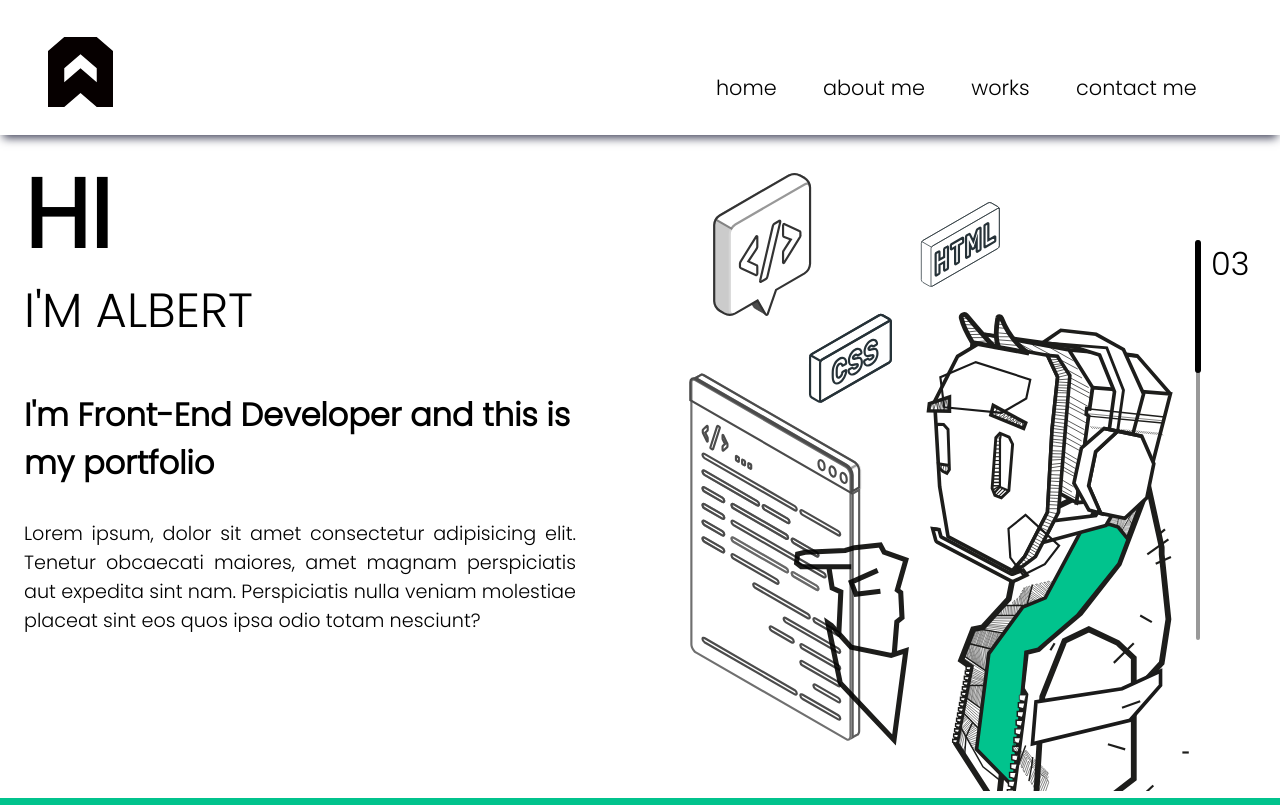
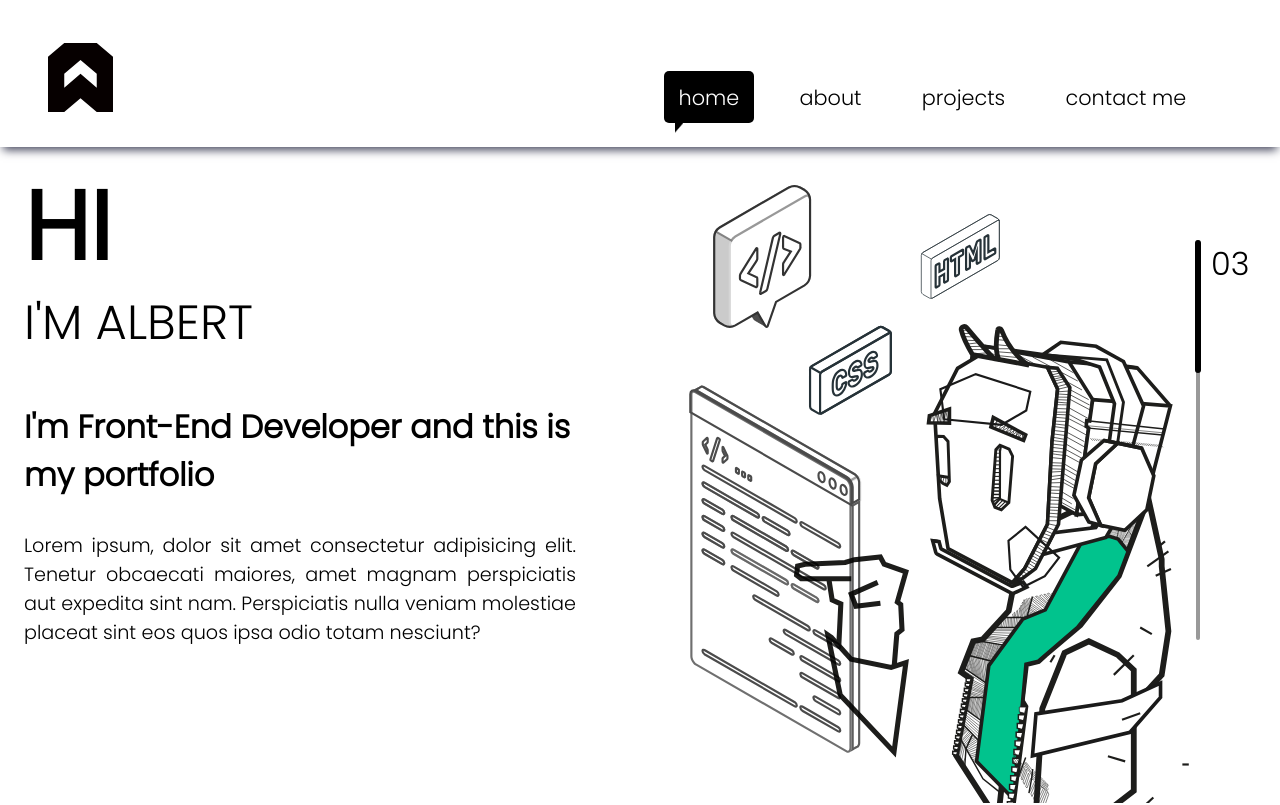
Before and after one commit to AlbertKep/akepski-portfolio, a React (Create React App) app: page / in a window 1280 px wide. Shown: the top 805 px of the page. Built offline with nearby package versions, Linux system fonts and the light colour scheme.

Commit message:
feat: After clicking on the navigation link, it takes you to the selected section. The active link has a changed background.

```diff
--- a/src/App.js
+++ b/src/App.js
@@ -7,40 +7,31 @@ import About from "./pages/about/About";
 import Home from "./pages/home/Home";
 import Projects from "./pages/projects/Projects";
 
-import { useRef, useEffect, useState } from "react";
+import { useRef, useState } from "react";
 
 const App = () => {
-  // const homeRef = useRef(null);
-  // const aboutRef = useRef(null);
-  // const projectsRef = useRef(null);
-  const [currentPage, setCurrentPage] = useState("01");
-  const componentsRefs = useRef([]);
   const projectsRef = useRef();
   const aboutRef = useRef();
   const homeRef = useRef();
 
+  const [currentPage, setCurrentPage] = useState("01");
+
   const updateCurrentPage = (page) => setCurrentPage(page);
 
-  useEffect(() => {
-    console.log(currentPage);
-  }, [currentPage]);
-  // const options = {
-  //   root: null,
-  //   rootMargin: "0px",
-  //   treshhold: 1,
-  // };
-  // useEffect(() => {
-  //   const observer = new IntersectionObserver((entries, observer) => {
-  //     entries.forEach((entry) => {
-  //       console.log(entry);
-  //     });
-  //   }, options);
-  //   if (componentsRefs.current) observer.observe(componentsRefs);
-  // }, []);
+  const getRef = (currentRef) => {
+    if (currentRef === "home") {
+      homeRef.current?.scrollIntoView({ behavior: "smooth" });
+    } else if (currentRef === "about") {
+      aboutRef.current?.scrollIntoView({ behavior: "smooth" });
+    } else if (currentRef === "projects") {
+      projectsRef.current?.scrollIntoView({ behavior: "smooth" });
+    }
+  };
+
   return (
     <ThemeProvider theme={theme}>
       <GlobalStyle />
-      <Navbar />
+      <Navbar getRef={getRef} />
       <PageBar page={currentPage} />
       <Home
         ref={homeRef}
--- a/src/assets/styles/globalStyles.js
+++ b/src/assets/styles/globalStyles.js
@@ -4,6 +4,9 @@ export const GlobalStyle = createGlobalStyle`
 
 html {
   box-sizing: border-box;
+
+  scroll-behavior: smooth;
+
 }
 
 *, *::after, *:before {
--- a/src/components/navbar/Navbar.js
+++ b/src/components/navbar/Navbar.js
@@ -11,12 +11,30 @@ import {
 import logo from "../../assets/svg/logo.svg";
 import hamburger from "../../assets/svg/hamburger.svg";
 import close from "../../assets/svg/close.svg";
+import { useEffect } from "react";
 
-const Navbar = () => {
+const data = [
+  { name: "home", isActive: "active" },
+  { name: "about", isActive: "" },
+  { name: "projects", isActive: "" },
+  { name: "contact me", isActive: "" },
+];
+const Navbar = ({ getRef }) => {
   const [isOpen, setIsOpen] = useState(false);
-
+  const [sections, setSections] = useState(data);
   const handleClick = () => {
     setIsOpen((prev) => !prev);
+  };
+
+  const activeSection = (section, i) => {
+    const newArr = [...sections];
+    newArr.forEach((sec) => {
+      sec.isActive = "";
+    });
+    newArr[i].isActive = "active";
+
+    setSections(newArr);
+    getRef(section.name);
   };
 
   return (
@@ -32,18 +50,15 @@ const Navbar = () => {
 
       <Navigation isOpen={isOpen}>
         <Menu>
-          <MenuLink>
-            <a href="#">home</a>
-          </MenuLink>
-          <MenuLink>
-            <a href="#">about me</a>
-          </MenuLink>
-          <MenuLink>
-            <a href="#">works</a>
-          </MenuLink>
-          <MenuLink>
-            <a href="#">contact me</a>
-          </MenuLink>
+          {sections?.map((section, index) => (
+            <MenuLink
+              key={section.name}
+              isActiveLink={section.isActive}
+              onClick={() => activeSection(section, index)}
+            >
+              {section.name}
+            </MenuLink>
+          ))}
         </Menu>
       </Navigation>
     </NavbarContainer>
--- a/src/components/navbar/Navbar.styled.js
+++ b/src/components/navbar/Navbar.styled.js
@@ -53,49 +53,38 @@ export const MenuLink = styled.li`
   padding: 0.5em 1em;
   text-align: center;
   cursor: pointer;
-
-  &:hover {
-    background-color: ${({ theme }) => theme.colors.white};
+  color: ${({ theme, isActiveLink }) =>
+    isActiveLink ? theme.colors.black : theme.colors.white};
+  background-color: ${({ theme, isActiveLink }) =>
+    isActiveLink ? theme.colors.white : theme.colors.black};
+  font-size: 1.3rem;
   border-radius: 5px;
-
-    & a {
-      color: ${({ theme }) => theme.colors.black};
-    }
 
   &::after {
     position: absolute;
     content: "";
     width: 0;
     height: 0;
-      bottom: -10px;
-      left: 15px;
+    bottom: 13px;
+    left: -10px;
     border-top: 10px solid transparent;
     border-bottom: 10px solid transparent;
-      border-left: 10px solid white;
-    }
+    border-right: 10px solid;
+    border-right-color: ${({ isActiveLink, theme }) =>
+      isActiveLink && theme ? theme.colors.white : theme.colors.black};
   }
 
-  a {
-    text-decoration: none;
-    color: ${({ theme }) => theme.colors.white};
-    font-size: 1.3rem;
-
-    @media only screen and (min-width: 960px) {
-      color: ${({ theme }) => theme.colors.black};
-      align-self: baseline;
-
   &:hover {
-        background-color: ${({ theme }) => theme.colors.black};
-        border-radius: 5px;
-
-        a {
-          color: ${({ theme }) => theme.colors.white};
-        }
+    background-color: ${({ theme, isActiveLink }) =>
+      isActiveLink || !isActiveLink ? theme.colors.white : theme.colors.black};
+    color: ${({ theme, isActiveLink }) =>
+      isActiveLink || !isActiveLink ? theme.colors.black : theme.colors.white};
 
     &::after {
-          border-left: 10px solid black;
-        }
-      }
+      border-right-color: ${({ isActiveLink, theme }) =>
+        isActiveLink || !isActiveLink
+          ? theme.colors.white
+          : theme.colors.black};
     }
   }
 
@@ -104,17 +93,34 @@ export const MenuLink = styled.li`
     align-self: baseline;
     padding-right: 0.7em;
     padding-left: 0.7em;
+    color: ${({ theme, isActiveLink }) =>
+      isActiveLink ? theme.colors.white : theme.colors.black};
+    background-color: ${({ theme, isActiveLink }) =>
+      isActiveLink ? theme.colors.black : theme.colors.white};
+
+    &::after {
+      left: 10px;
+      bottom: -10px;
+      transform: rotateY(150deg);
+      border-right-color: ${({ isActiveLink, theme }) =>
+        isActiveLink && theme ? theme.colors.black : theme.colors.white};
+    }
 
     &:hover {
-      background-color: ${({ theme }) => theme.colors.black};
-      border-radius: 5px;
-
-      a {
-        color: ${({ theme }) => theme.colors.white};
-      }
+      background-color: ${({ theme, isActiveLink }) =>
+        isActiveLink || !isActiveLink
+          ? theme.colors.black
+          : theme.colors.white};
+      color: ${({ theme, isActiveLink }) =>
+        isActiveLink || !isActiveLink
+          ? theme.colors.white
+          : theme.colors.black};
 
       &::after {
-        border-left: 10px solid black;
+        border-right-color: ${({ isActiveLink, theme }) =>
+          isActiveLink || !isActiveLink
+            ? theme.colors.black
+            : theme.colors.white};
       }
     }
   }
--- a/src/pages/about/About.js
+++ b/src/pages/about/About.js
@@ -32,11 +32,10 @@ const Technologies = [
 ];
 
 const About = (props, ref) => {
-  const isInView = useInView(ref, { margin: "-450px"});
+  const isInView = useInView(ref, { margin: "-450px" });
 
   useEffect(() => {
     if (isInView) props.updateCurrentPage("02");
-
   }, [isInView]);
 
   return (
--- a/src/pages/home/Home.js
+++ b/src/pages/home/Home.js
@@ -7,7 +7,7 @@ import { Text } from "../../components/templates/Text";
 
 import Person from "../../components/svgComponents/Person";
 
-import {rightMoveVariants, leftMoveVariants} from '../../animationsSettings'
+import { rightMoveVariants, leftMoveVariants } from "../../animationsSettings";
 
 import {
   ContentContainer,
@@ -24,9 +24,8 @@ const Home = (props, ref) => {
 
   useEffect(() => {
     if (isInView) props.updateCurrentPage("01");
-
+    // console.log(ref);
   }, [isInView]);
-
 
   // const rightMoveVariants = {
   //   initial: { x: -100, opacity: 0 },
--- a/src/pages/projects/Projects.js
+++ b/src/pages/projects/Projects.js
@@ -12,7 +12,6 @@ import {
   Name,
   Description,
 } from "./Projects.styled";
-import { useState } from "react";
 
 const Projects = (props, ref) => {
   const isInView = useInView(ref, {
@@ -21,9 +20,7 @@ const Projects = (props, ref) => {
 
   useEffect(() => {
     if (isInView) props.updateCurrentPage("03");
-
   }, [isInView]);
-
 
   return (
     <ProjectsContainer ref={ref} data-component-name="projects">
```
Lines whose indentation alone changed are shown as unchanged.
